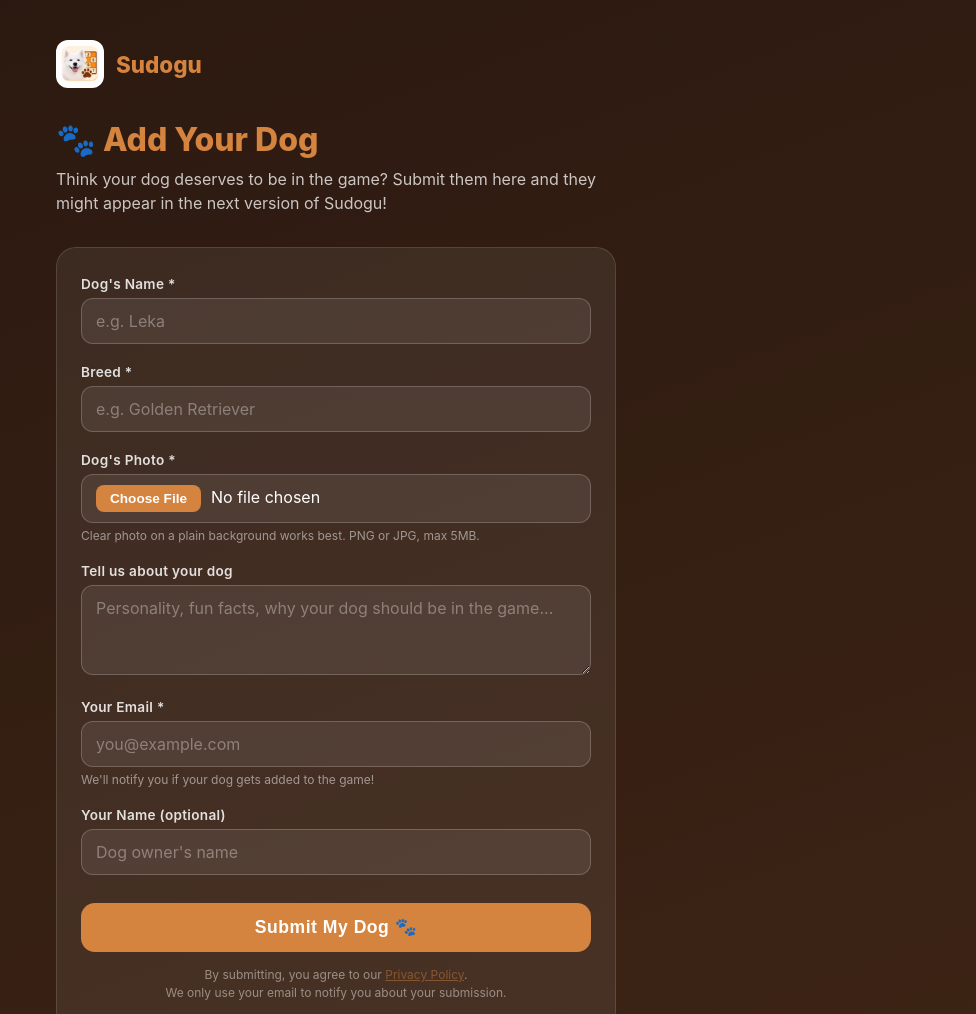
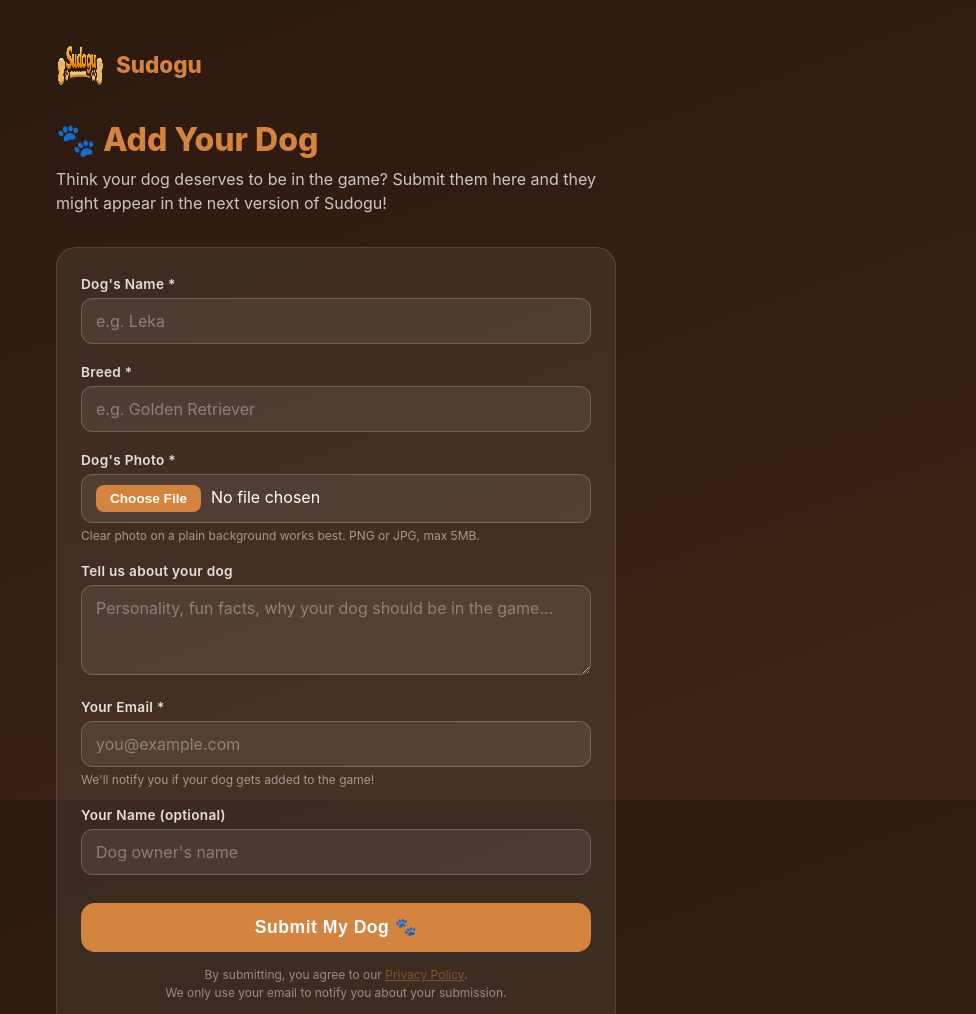
Before and after one commit to ddandin/sudogu, a website: page add-your-dog.html in a window 1280 px wide. Shown: the top 1014 px of the page, without its empty margins (304-1280 px from the left). Drawn offline with Linux system fonts and the light colour scheme.

Commit message:
fix scroll and logo on add-your-dog page

```diff
--- a/add-your-dog.html
+++ b/add-your-dog.html
@@ -7,10 +7,16 @@
     <style>
         * { margin: 0; padding: 0; box-sizing: border-box; }
 
+        html, body {
+            height: 100%;
+        }
+
         body {
             font-family: -apple-system, BlinkMacSystemFont, 'Segoe UI', Roboto, sans-serif;
             background: linear-gradient(160deg, #2a1810, #3d2415);
             min-height: 100vh;
+            overflow-y: auto;
+            -webkit-overflow-scrolling: touch;
             color: #fff;
             padding: 20px;
         }
@@ -194,7 +200,7 @@
     <div class="container">
         <div class="logo-row">
             <a href="/">
-                <img src="photos/ex-logo.png" alt="Sudogu">
+                <img src="Logo/Logo-inside2.png" alt="Sudogu">
                 <span>Sudogu</span>
             </a>
         </div>
```
